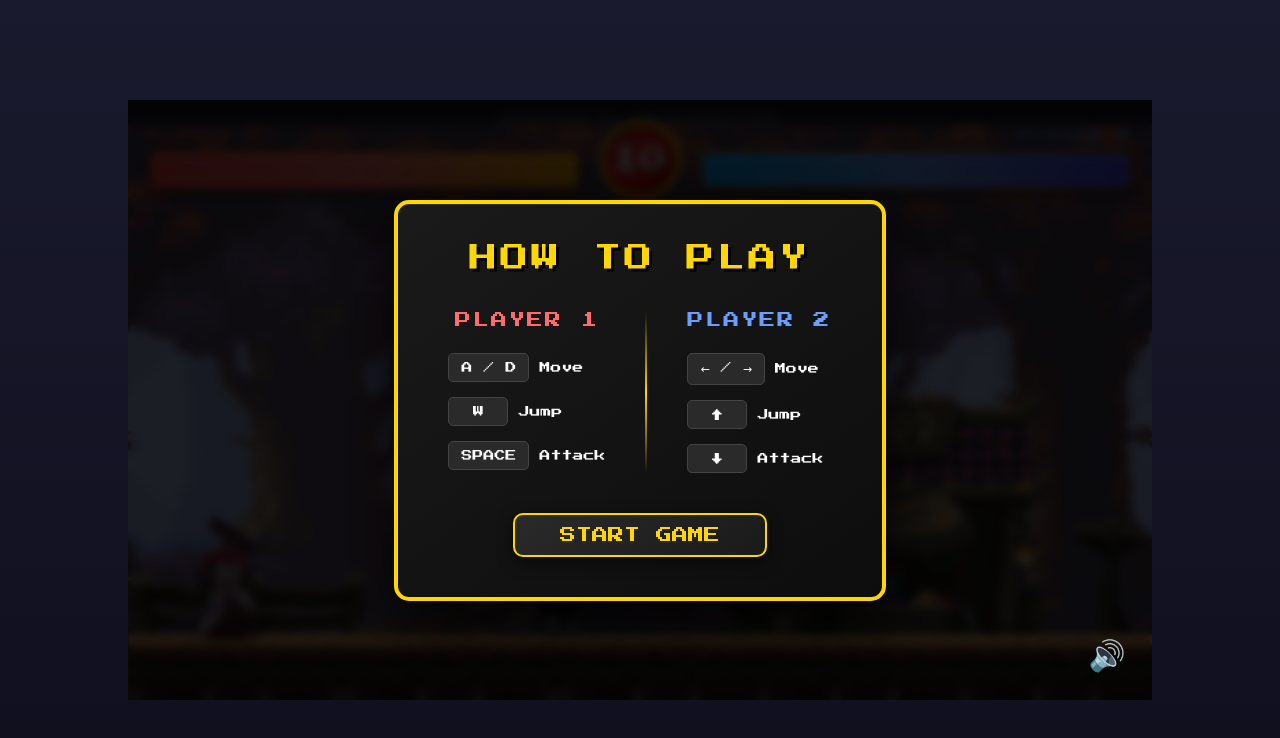
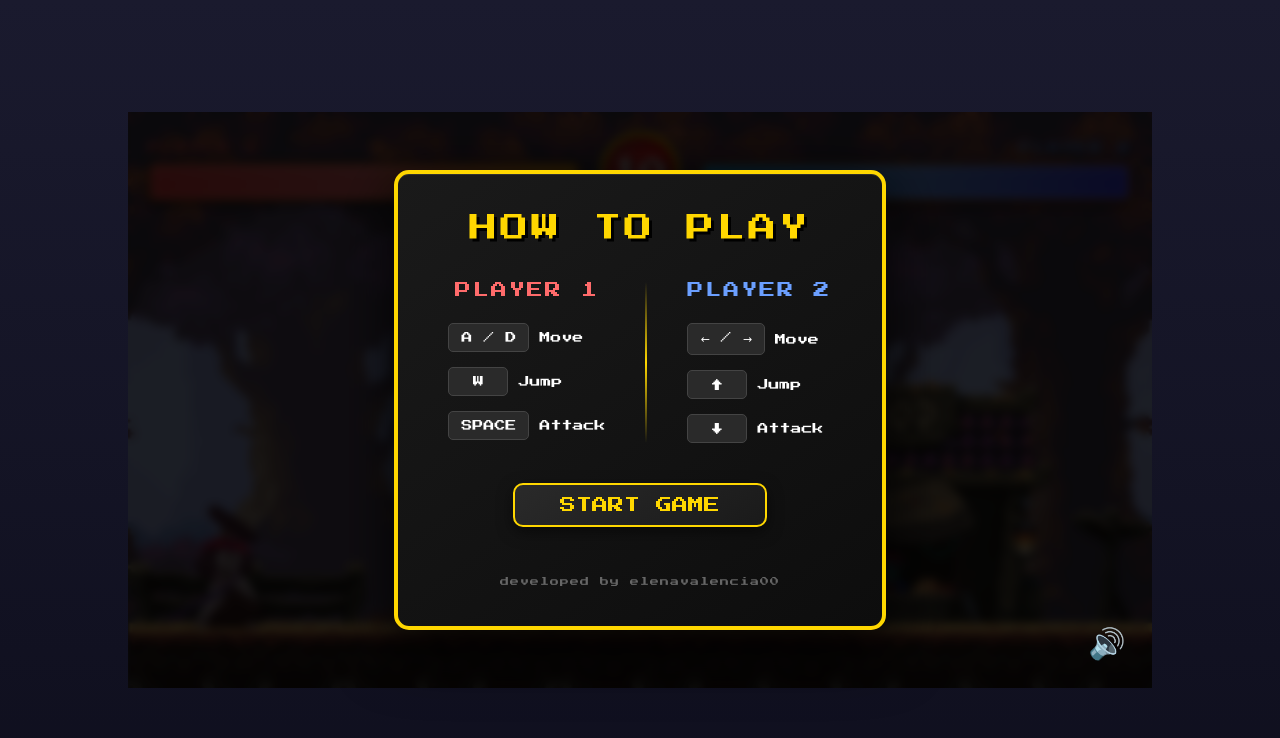
Before and after one commit to elenavalencia00/Samurai-Duel, a plain HTML site: page index.html in a window 1280 px wide. Drawn offline with Linux system fonts and the light colour scheme.

Commit message:
fix: changed html layout

```diff
--- a/index.html
+++ b/index.html
@@ -195,8 +195,6 @@
                     </div>
                 </div>
 
-
-
                 <button id="startGameBtn" style="
                     background: linear-gradient(145deg, #2a2a2a, #1a1a1a);
                     color: #ffd700;
@@ -211,17 +209,18 @@
                     margin-top: 10px;">
                     START GAME
                 </button>
-            </div>
-        </div>
 
-         <div style="
-                    color: #888;
+                <div style="
+                    color: #666;
                     font-size: 9px;
                     text-align: center;
-                    margin-top: 15px;
+                    margin-top: 20px;
                     letter-spacing: 1px;">
                     developed by elenavalencia00
                 </div>
+            </div>
+
+        </div>
 
         <canvas></canvas>
     </div>
```
